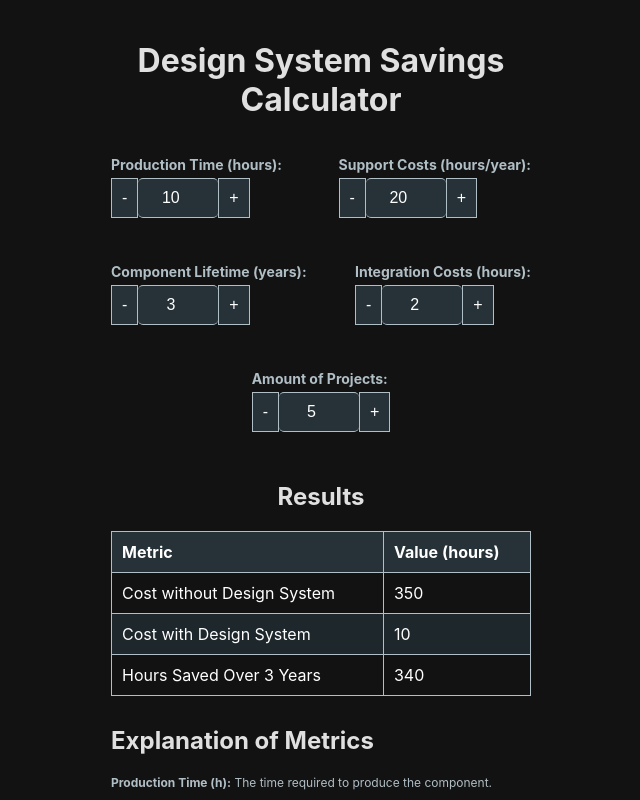
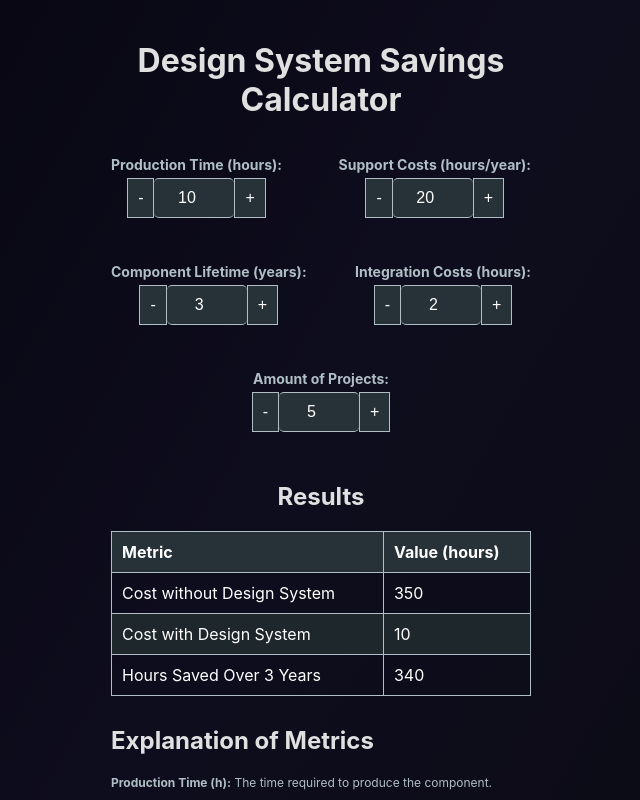
Before and after one commit to m4tuna/design-system-economics, a React (Create React App) app: page /calculator in a window 1280 px wide. Shown: the top 800 px of the page, without its empty margins (319-959 px from the left). Built offline with nearby package versions, Linux system fonts and the light colour scheme.

Commit message:
add fancy bg

```diff
--- a/src/App.css
+++ b/src/App.css
@@ -3,7 +3,10 @@ body {
   font-family: -apple-system, BlinkMacSystemFont, 'Segoe UI', 'Roboto', 'Oxygen', 'Ubuntu', 'Cantarell', 'Fira Sans', 'Droid Sans', 'Helvetica Neue', sans-serif;
   -webkit-font-smoothing: antialiased;
   -moz-osx-font-smoothing: grayscale;
-  background-color: #121212;
+  /* Add your gradient here */
+  background: linear-gradient(rgba(0,0,0,0.7), rgba(0,0,0,0.7)),
+  linear-gradient(120deg, #0f0c29, #302b63, #24243e);
+  height: 100vh;
   color: #ffffff;
 }
 
@@ -91,7 +94,7 @@ tr:nth-child(even) {
 
 .fancy-number-picker {
   margin-bottom: 20px;
-  text-align: left;
+  text-align: center;
 }
 
 .fancy-number-picker label {
@@ -102,8 +105,7 @@ tr:nth-child(even) {
 }
 
 .input-group {
-  display: flex;
-  align-items: center;
+  margin: 0 auto;
 }
 
 .input-group button {
@@ -167,10 +169,4 @@ tr:nth-child(even) {
   .pickerContainer {
     justify-content: center;
   }
-  .fancy-number-picker {
-    text-align: center;
-  }
-  .input-group {
-    display: block;
-  }
 }
```
